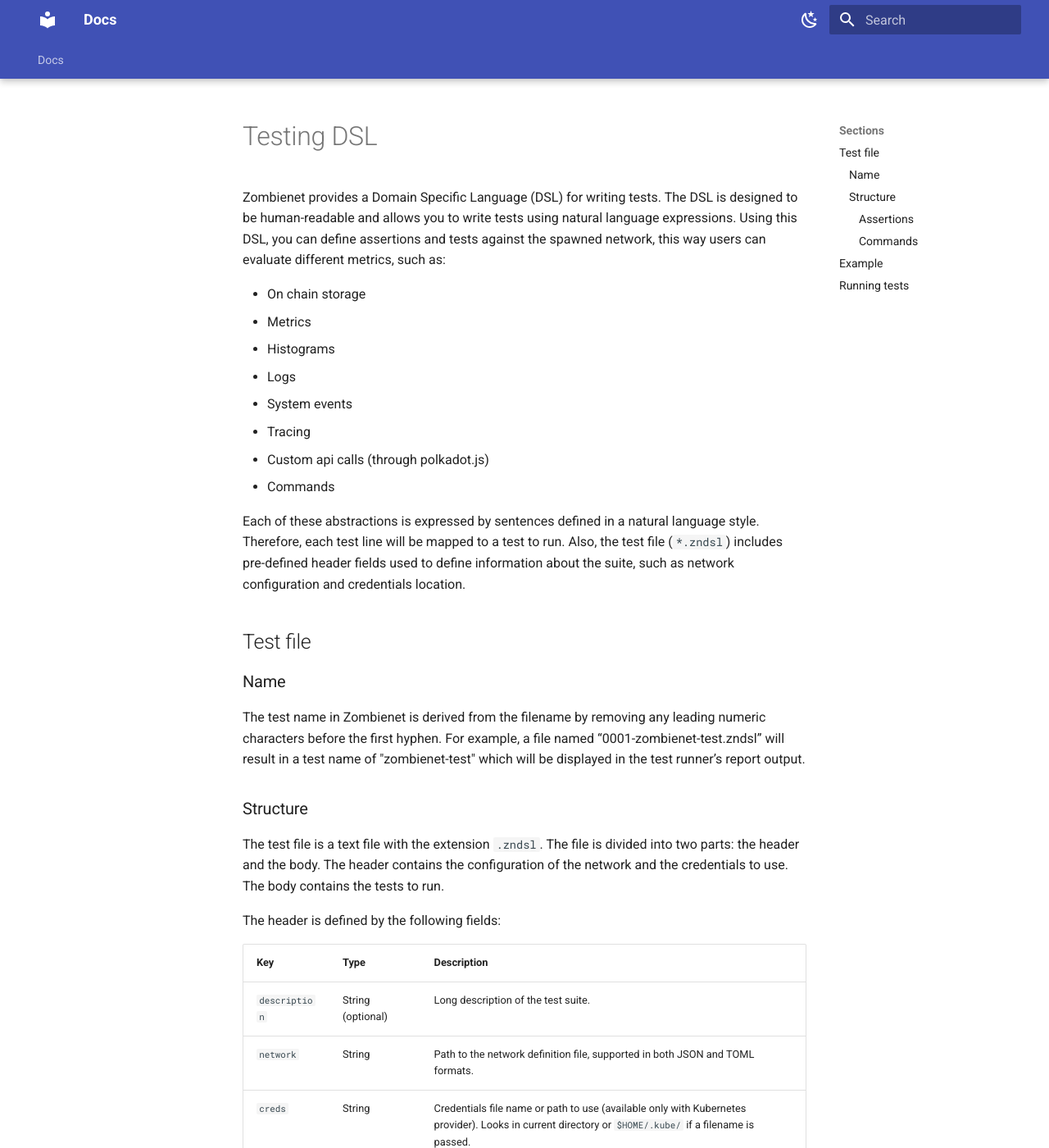
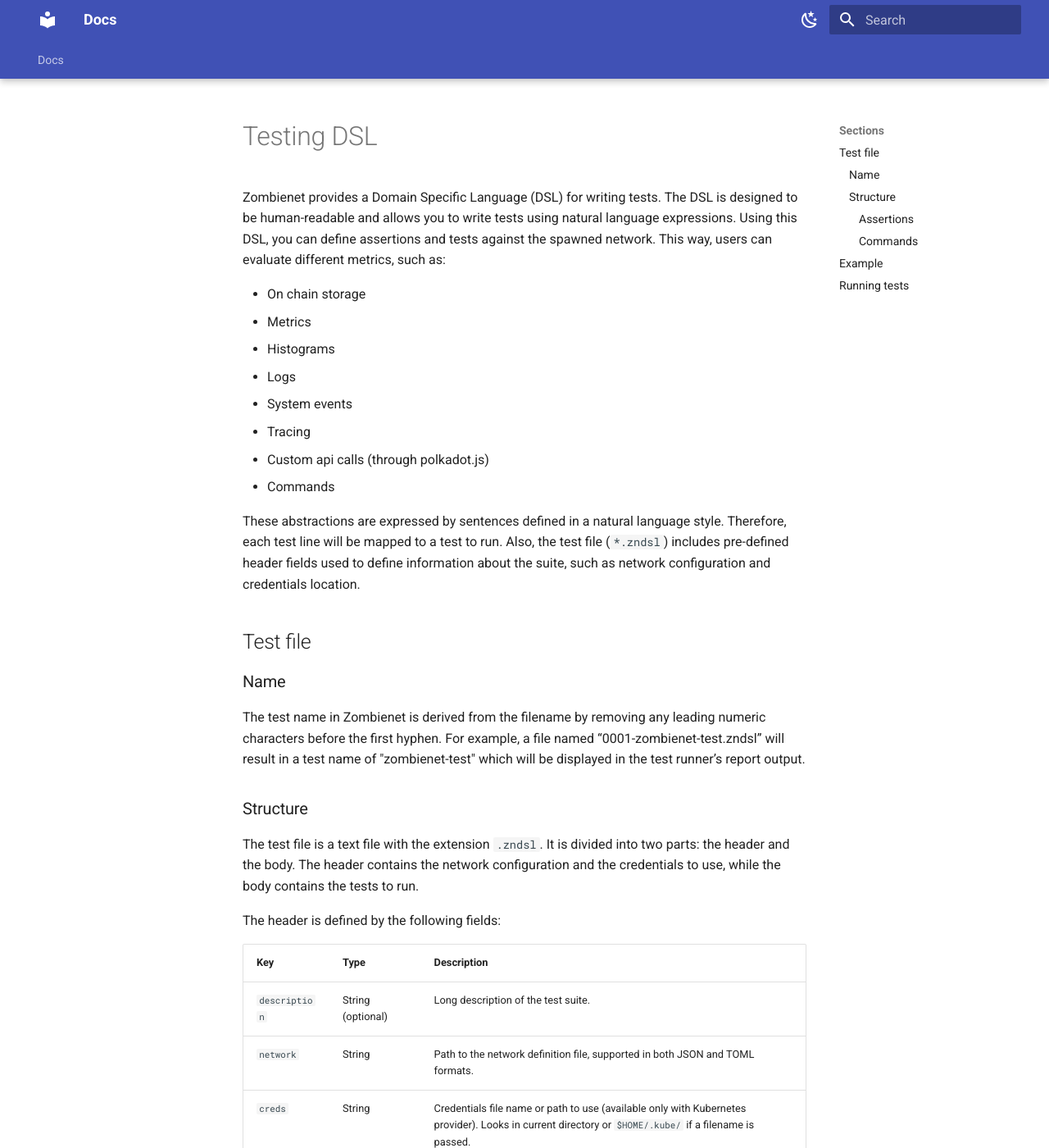
Before and after one commit to papermoonio/polkadot-ecosystem-docs-draft, an MkDocs documentation site: the page built from docs/dev-tools/zombienet/testing.md, in a window 1280 px wide and 1400 px high. Shown: the whole window at 82% size. Built offline with MkDocs 1.6.1 and Material for MkDocs 9.7.7, drawn with Linux system fonts in a browser that asks for light colours; some of the changed text lies outside the part shown.

Commit message:
fix: grammar and typos

````diff
--- a/docs/dev-tools/zombienet/testing.md
+++ b/docs/dev-tools/zombienet/testing.md
@@ -1,6 +1,6 @@
 # Testing DSL
 
-Zombienet provides a Domain Specific Language (DSL) for writing tests. The DSL is designed to be human-readable and allows you to write tests using natural language expressions. Using this DSL, you can define assertions and tests against the spawned network, this way users can evaluate different metrics, such as:
+Zombienet provides a Domain Specific Language (DSL) for writing tests. The DSL is designed to be human-readable and allows you to write tests using natural language expressions. Using this DSL, you can define assertions and tests against the spawned network. This way, users can evaluate different metrics, such as:
 
 - On chain storage
 - Metrics
@@ -11,7 +11,7 @@
 - Custom api calls (through polkadot.js)
 - Commands
 
-Each of these abstractions is expressed by sentences defined in a natural language style. Therefore, each test line will be mapped to a test to run. Also, the test file (`*.zndsl`) includes pre-defined header fields used to define information about the suite, such as network configuration and credentials location.
+These abstractions are expressed by sentences defined in a natural language style. Therefore, each test line will be mapped to a test to run. Also, the test file (`*.zndsl`) includes pre-defined header fields used to define information about the suite, such as network configuration and credentials location.
 
 ## Test file
 
@@ -21,7 +21,7 @@
 
 ### Structure
 
-The test file is a text file with the extension `.zndsl`. The file is divided into two parts: the header and the body. The header contains the configuration of the network and the credentials to use. The body contains the tests to run.
+The test file is a text file with the extension `.zndsl`. It is divided into two parts: the header and the body. The header contains the network configuration and the credentials to use, while the body contains the tests to run.
 
 The header is defined by the following fields:
 
@@ -92,9 +92,9 @@
 
 ## Example
 
-For example, the following test file defines two tests. The first test is a small network test, and the second test is a big network test. Each test defines a network configuration file to use and the credentials to use.
+For example, the following test file defines two tests: a small network test and a big network test. Each test defines a network configuration file and credentials to use.
 
-The tests define assertions to evaluate the metrics and logs of the network. The assertions are defined by sentences in the DSL, which are mapped to tests to run.
+The tests define assertions to evaluate the network’s metrics and logs. The assertions are defined by sentences in the DSL, which are mapped to tests to run.
 
 ``` toml
 Description: Small Network test
````
Also changed, not shown: other parts of docs/dev-tools/zombienet/testing.md (+2 -2 lines).
